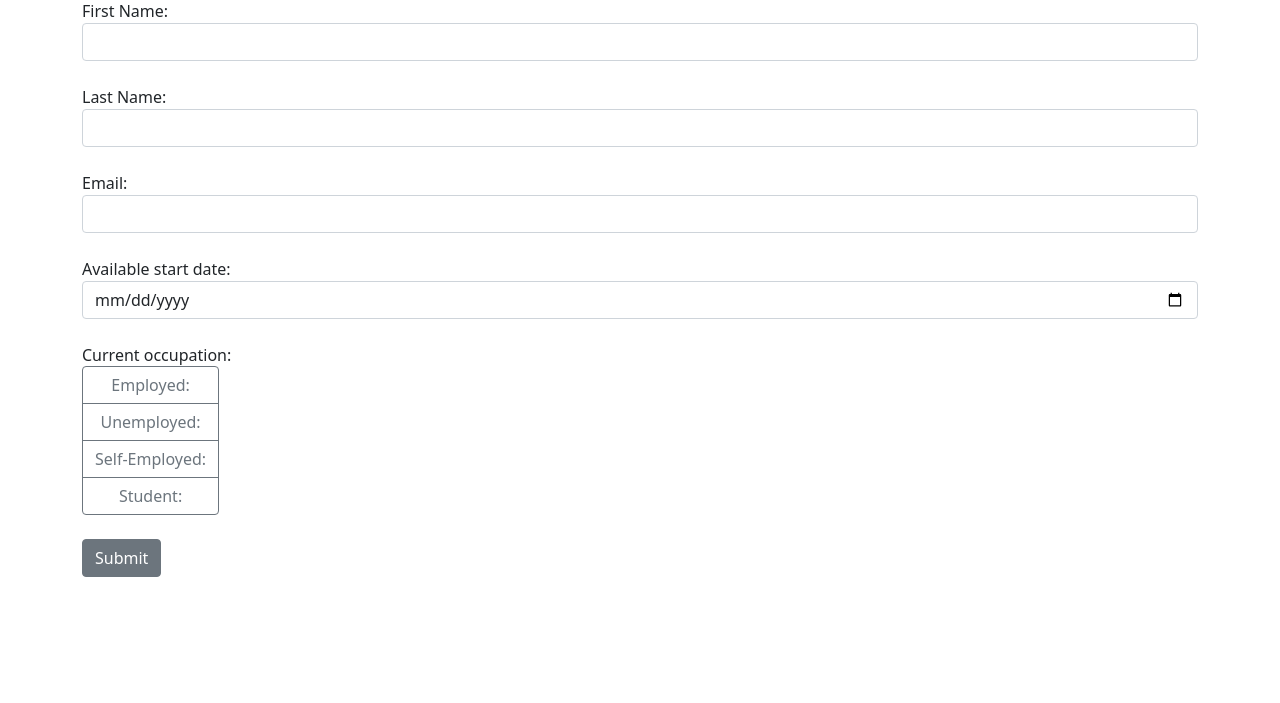
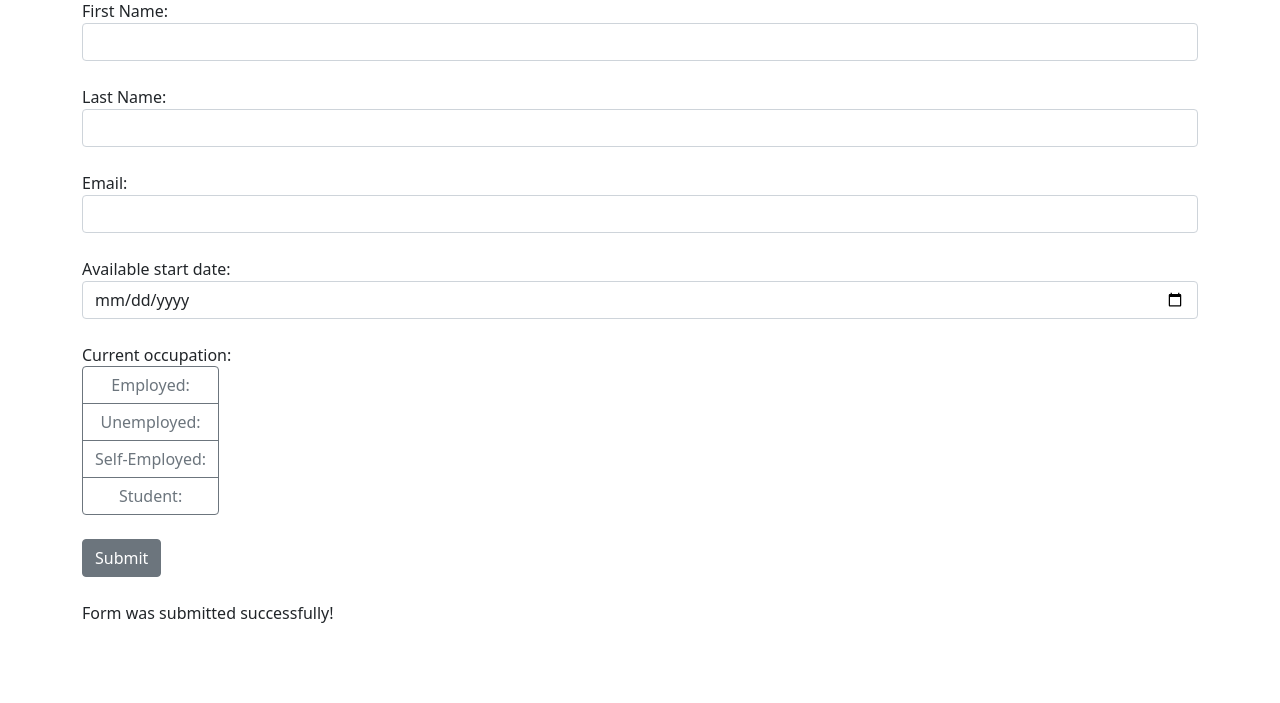
Before and after one commit to python-dev-og/job-app-form-flask, a Flask app: page / in a window 1280 px wide. Shown: the part 97-800 px from the top of the page. Run offline with Flask 3, Linux system fonts and the light colour scheme; tables that the repository leaves empty hold one stand-in row (values such as "Sample post"); one stand-in notice (Sample message) is shown.

Commit message:
showing submission notification

```diff
--- a/app.py
+++ b/app.py
@@ -1,5 +1,5 @@
 from datetime import datetime
-from flask import Flask, render_template, request
+from flask import Flask, render_template, request, flash
 from flask_sqlalchemy import SQLAlchemy
 
 app = Flask(__name__)
@@ -32,6 +32,7 @@ def index():
                     email=email, date=date_obj, occupation=occupation)
         db.session.add(form)
         db.session.commit()
+        flash("Your form was submitted successfully!", "success")
 
     return render_template("index.html")
 
--- a/templates/index.html
+++ b/templates/index.html
@@ -43,6 +43,13 @@
                     </div>
                 </div>
                 <button class="btn btn-secondary mb-4" type="submit">Submit</button>
+                {% with messages = get_flashed_messages() %}
+                {% if messages %}
+                <div>
+                    Form was submitted successfully!
+                </div>
+                {% endif %}
+                {% endwith %}
             </form>
         </div>
         <script src="https://code.jquery.com/jquery-3.6.0.min.js"></script>
```
